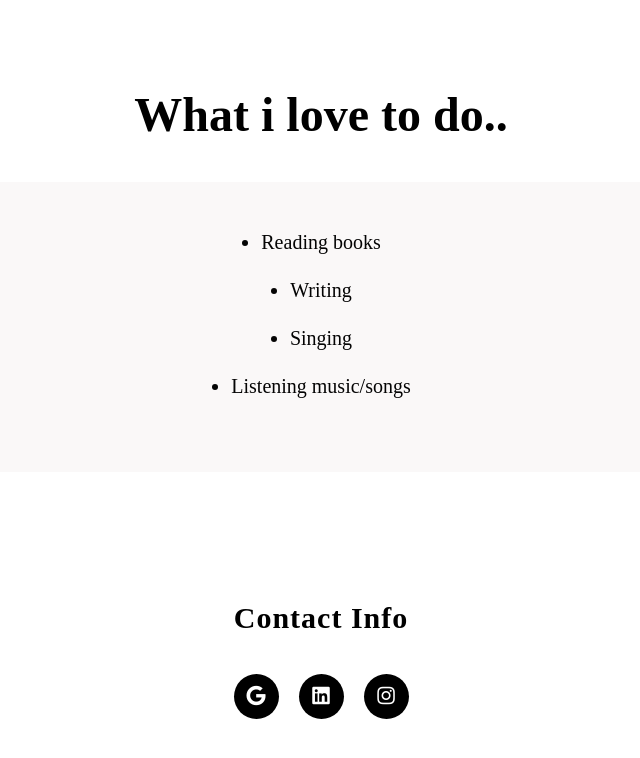
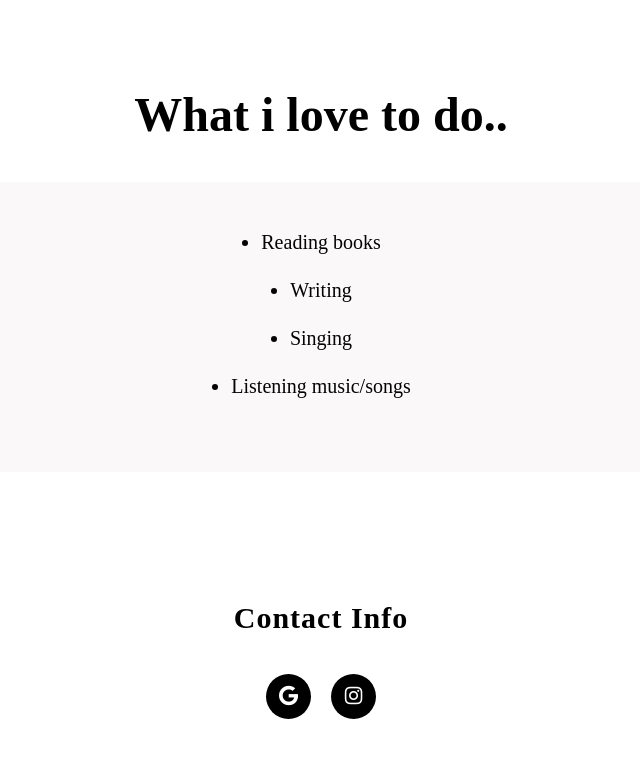
Before and after one commit to chinmayipagadala/Portfolio, a plain HTML site: page mine.html in a window 1280 px wide. Shown: the part 2181-2939 px from the top of the page, without its empty margins (319-959 px from the left). Drawn offline with Linux system fonts and the light colour scheme.

Commit message:
Second commit

```diff
--- a/mine.html
+++ b/mine.html
@@ -122,8 +122,7 @@
         <p>Contact Info</p>
         <div class="contact">
             <a href="https://gmail.com"><i class="fab fa-google"></i></a><br>
-            <a href="#"><i class="fab fa-linkedin"></i></a><br>
-            <a href="#"><i class="fab fa-instagram"></i></a><br>
+            <a href="https://instagram.com/chinmayi_pagadala?igshid=YmMyMTA2M2Y="><i class="fab fa-instagram"></i></a><br>
         </div>
     </footer>
 </body>
```
